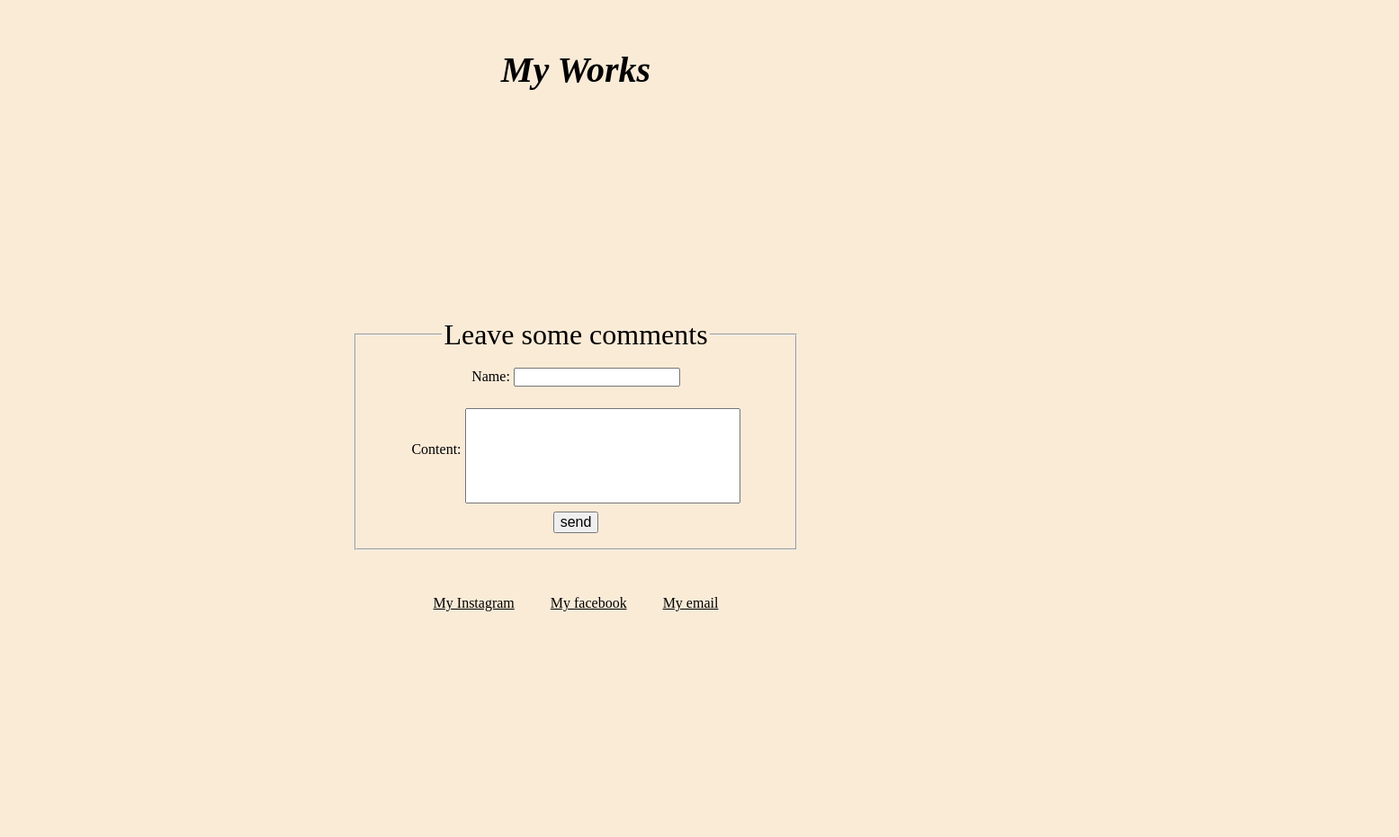
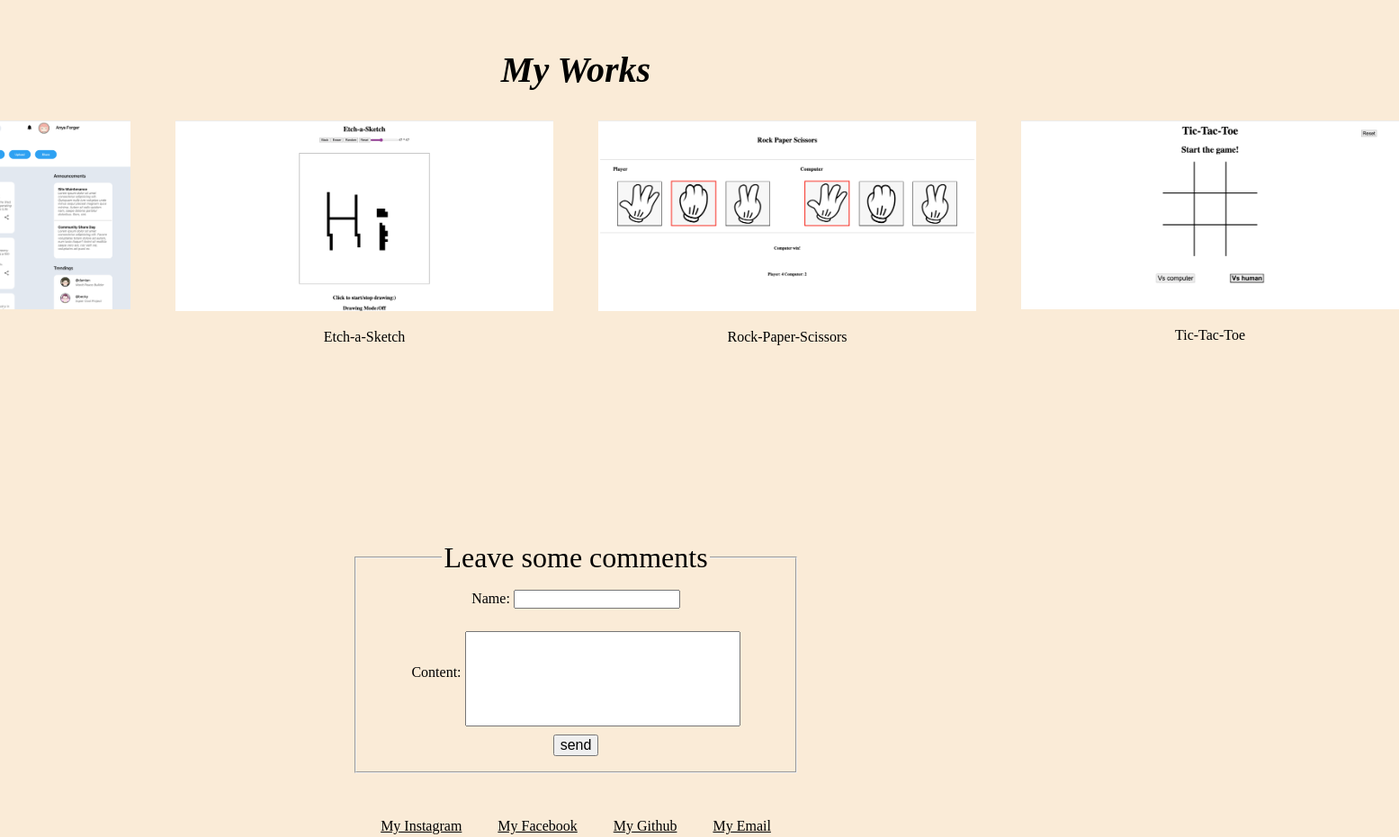
Before and after one commit to falcon102582/Portfolio, a plain HTML site: page index.html in a window 1280 px wide. Shown: the part 1220-2151 px from the top of the page at 90% size, 1555 px wide, since content can reach past the window. Before the commit the page ends 1950 px from the top, so only its background shows below. Drawn offline with Linux system fonts and the light colour scheme; a web font is replaced by a local one.

Commit message:
add works

```diff
--- a/index.html
+++ b/index.html
@@ -17,11 +17,26 @@
 
     <section id="works">
         <h2>My Works</h2>
-        <div class="works-container">
-            <img>
-            <img>
-            <img>
-            <img>
+        <div id="works-container">
+            <span class="work">
+                <a href="https://falcon102582.github.io/admin-dashboard/" target="_blank"><img src="img/adminboard.png" class="work-pic"></a>
+                <p class="work-des">Admin-dashboard</p>
+            </span>
+
+            <span class="work">
+                <a href="https://falcon102582.github.io/etch-a-sketch/" target="_blank"><img src="img/etch-a-sketch.png" class="work-pic"></a>
+                <p class="work-des">Etch-a-Sketch</p>
+            </span>
+
+            <span class="work">
+                <a href="https://falcon102582.github.io/odin-rock-paper-scissors/" target="_blank"><img src="img/rock-paper-scissors.png" class="work-pic"></a>
+                <p class="work-des">Rock-Paper-Scissors</p>
+            </span>
+
+            <span class="work">
+                <a href="https://falcon102582.github.io/Tic-Tac-Toe.io/" target="_blank"><img src="img/tic-tac-toe.png" class="work-pic"></a>
+                <p class="work-des">Tic-Tac-Toe</p>
+            </span>
         </div>
     </section>
 
@@ -42,8 +57,9 @@
 
     <footer>
         <span id="ig"><a href="https://www.instagram.com/const_drawtorelax/" target="_blank">My Instagram</a></span>
-        <span id="facebook"><a href="https://www.facebook.com/tszyui.yip" target="_blank">My facebook</a></span>
-        <span id="email"><a href="mailto:falcon102582@gmail.com">My email</a></span>
+        <span id="facebook"><a href="https://www.facebook.com/tszyui.yip" target="_blank">My Facebook</a></span>
+        <span id="github"><a href="https://github.com/falcon102582" target="_blank">My Github</a></span>
+        <span id="email"><a href="mailto:falcon102582@gmail.com">My Email</a></span>
     </footer>
 </body>
 </html>
--- a/style.css
+++ b/style.css
@@ -57,6 +57,23 @@ h2{
     font-style: italic;
 }
 
+#works-container{
+    display: grid;
+    grid-template-columns: 1fr 1fr 1fr 1fr;
+    gap: 50px;
+    justify-content: center;
+}
+
+.work-pic{
+    max-width: 420px;
+}
+
+.work-des{
+    text-align: center;
+}
+
+
+
 /* Contact form */
 form{
     display: block;
```
Also changed, not shown: img/adminboard.png (added), img/etch-a-sketch.png (added), img/rock-paper-scissors.png (added), img/tic-tac-toe.png (added), 1 other file.
